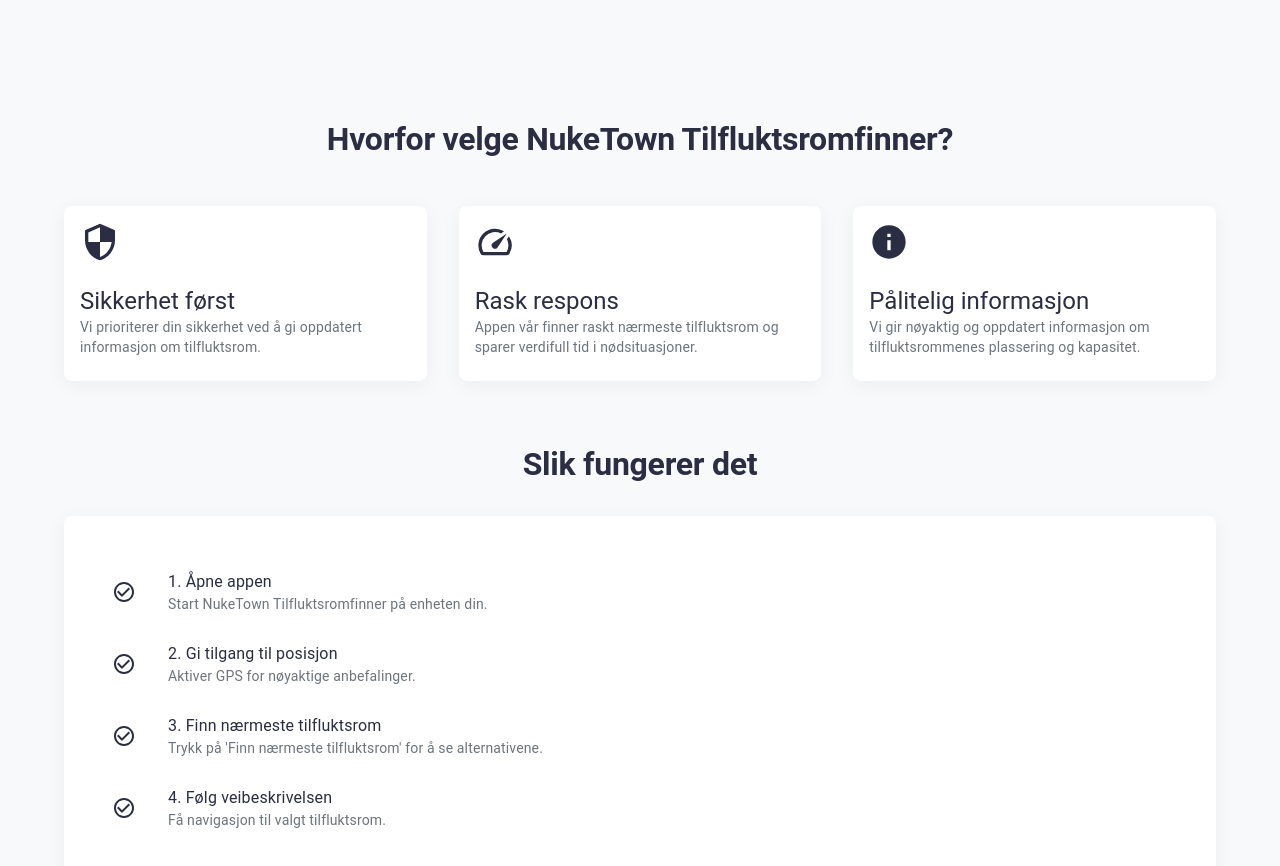
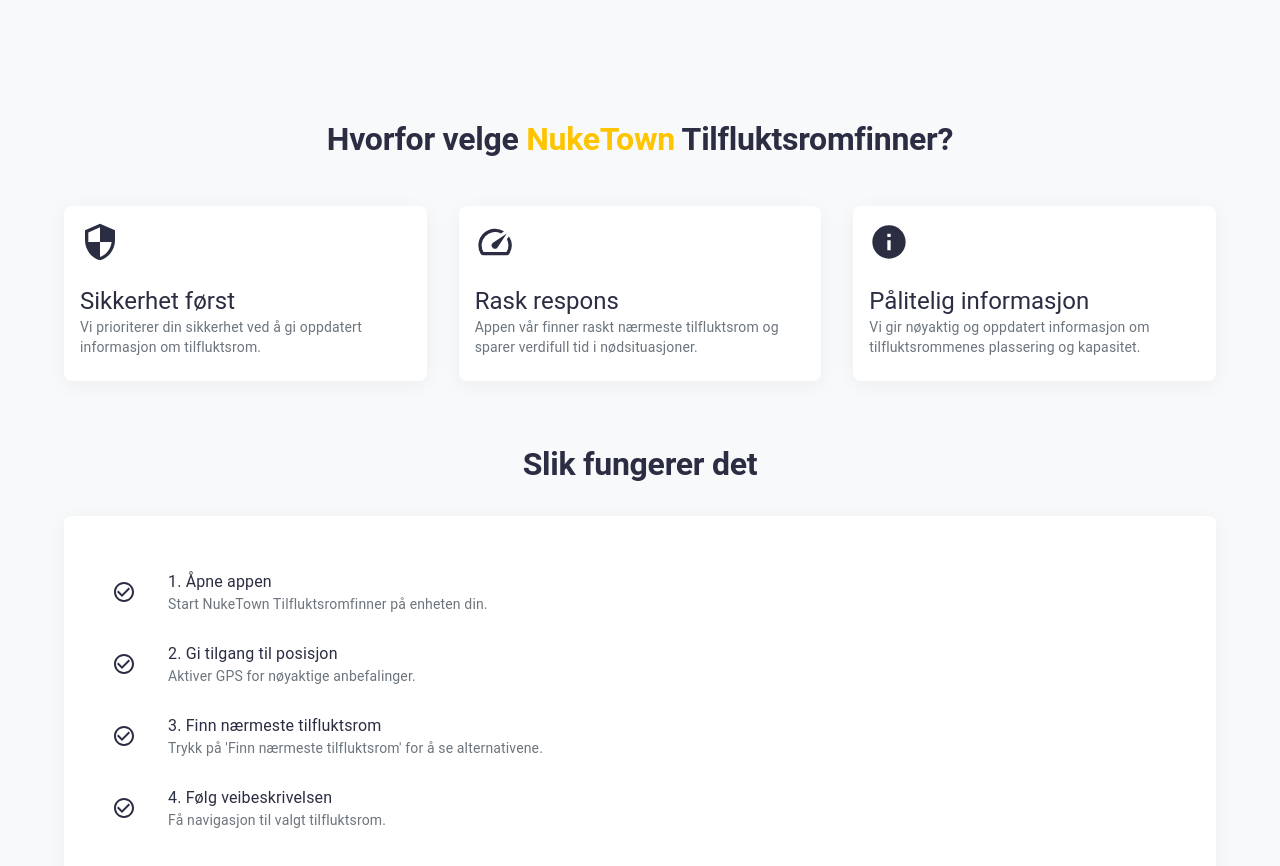
Before and after one commit to SimonPortillo/nuketown, a React (Vite) app: page / in a window 1280 px wide. Shown: the part 840-1706 px from the top of the page. Built offline with nearby package versions, Linux system fonts and the light colour scheme.

Commit message:
stilendring

```diff
--- a/src/components/LandingPage.tsx
+++ b/src/components/LandingPage.tsx
@@ -227,7 +227,8 @@
         <FadeInSection>
           <Box ref={firstSectionRef} sx={{ my: 8 }}>
             <Typography variant="h2" align="center" color="primary" gutterBottom>
-              Hvorfor velge NukeTown Tilfluktsromfinner?
+                  {' '}
+                  <Box component="span">Hvorfor velge <Box component="span" sx={{ color: '#ffc400' }}>NukeTown</Box> Tilfluktsromfinner?</Box>
             </Typography>
             <Grid container spacing={4} sx={{ mt: 2 }}>
               <Grid item xs={12} md={4}>
```
